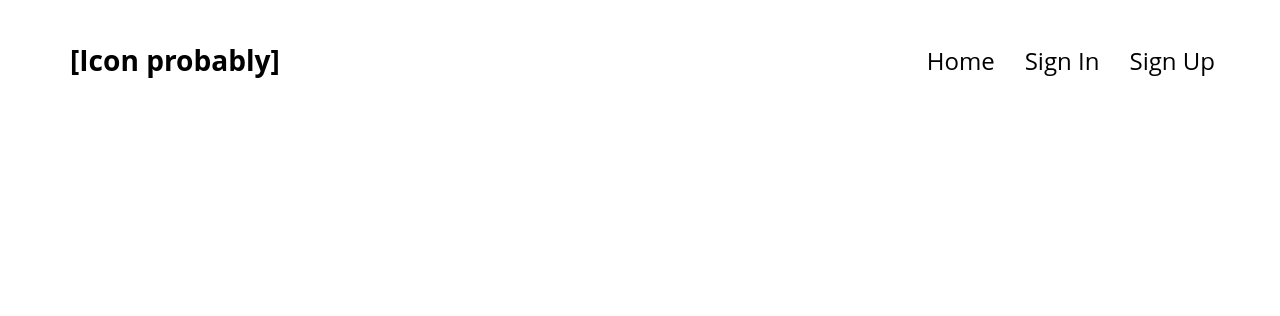
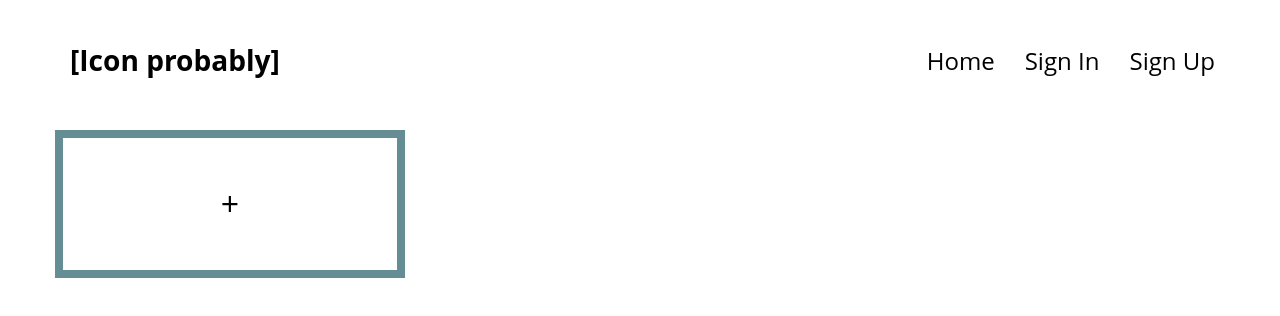
Before and after one commit to ikromshi/voiceful, a React (Create React App) app in the folder frontend/: page /folders in a window 1280 px wide. Shown: the top 316 px of the page. Built offline with nearby package versions, Linux system fonts and the light colour scheme.

Commit message:
can visually add folder/buttons

```diff
--- a/frontend/src/components/folder/folder.css
+++ b/frontend/src/components/folder/folder.css
@@ -1,4 +1,4 @@
-.folder-container .folder {
+.folder-container .folder, .add-button {
   font-size: 2em;
   width: 350px;
   height: auto;
@@ -9,7 +9,7 @@
   text-align: center;
   border: 8px solid rgb(101, 142, 148);
 }
-.folder-container .folder:hover {
+.folder-container .folder:hover, .add-button:hover {
   background-color: rgb(185, 214, 221);
 }
 .folder-container .folder .folder-name{
@@ -19,3 +19,10 @@
   line-height: 1em;
   max-height: 2em;
 }
+.folder-container .add-button .add-button-plus {
+  overflow: hidden;
+  text-overflow: ellipsis;
+  word-wrap: break-word;
+  line-height: 1em;
+  max-height: 2em;
+}
--- a/frontend/src/components/folder/folder.tsx
+++ b/frontend/src/components/folder/folder.tsx
@@ -1,4 +1,4 @@
-import { useContext, useEffect, useState } from "react";
+import { Fragment, useContext, useEffect, useState } from "react";
 import { useParams } from "react-router-dom";
 import { FolderContext } from "../../contexts/folder.context";
 import "./folder.css";
@@ -24,6 +24,9 @@ const Folder = () => {
                 <div className="folder-name" >{button.name.toUpperCase()}</div>
               </div>
       })}
+      <div className="add-button">
+        <div className="add-button-plus">&#43;</div>
+      </div>
     </div>
   )
 }
--- a/frontend/src/components/folders-preview/folders-preview.css
+++ b/frontend/src/components/folders-preview/folders-preview.css
@@ -1,4 +1,4 @@
-.folders-preview .folder-name-container {
+.folders-preview .folder-name-container, .add-folder{
   font-size: 2em;
   width: 350px;
   height: auto;
@@ -9,7 +9,7 @@
   text-align: center;
   border: 8px solid rgb(101, 142, 148);
 }
-.folders-preview .folder-name-container:hover {
+.folders-preview .folder-name-container:hover, .add-folder:hover {
   background-color: rgb(185, 214, 221);
 }
 .folders-preview .folder-name-container .folder-name {
@@ -19,3 +19,10 @@
   line-height: 1em;
   max-height: 2em;
 }
+.folders-preview .add-folder .add-folder-plus {
+  overflow: hidden;
+  text-overflow: ellipsis;
+  word-wrap: break-word;
+  line-height: 1em;
+  max-height: 2em;
+}
--- a/frontend/src/components/folders-preview/folders-preview.tsx
+++ b/frontend/src/components/folders-preview/folders-preview.tsx
@@ -20,6 +20,9 @@ const FoldersPreview = () => {
         </Link>
         )
       })}
+      <div className="add-folder">
+        <div className="add-folder-plus">&#43;</div>
+      </div>
     </div>
   )
 }
```
